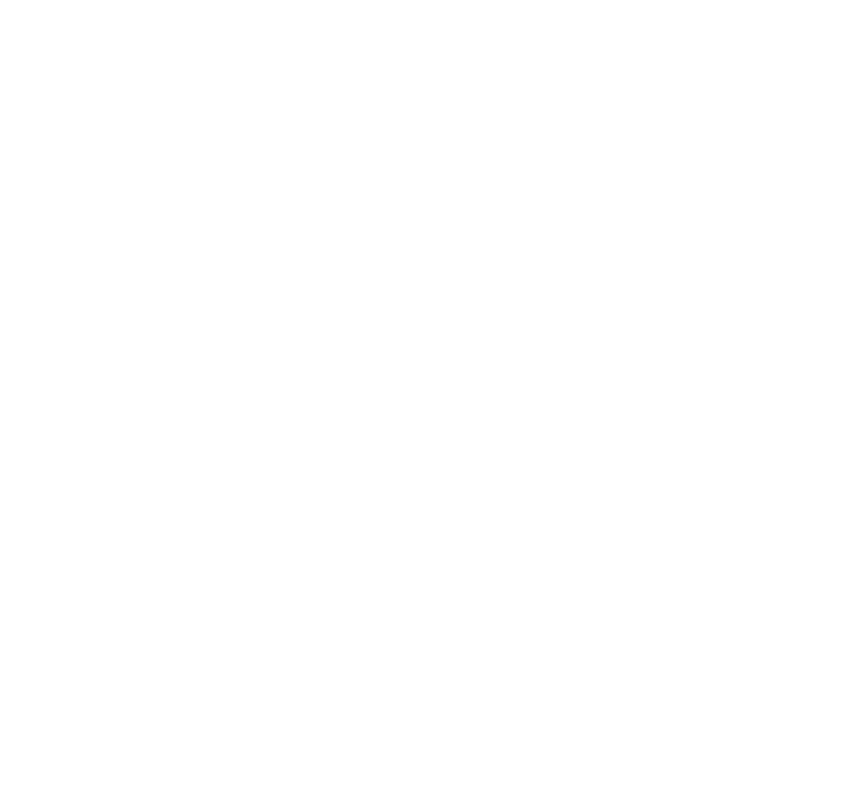
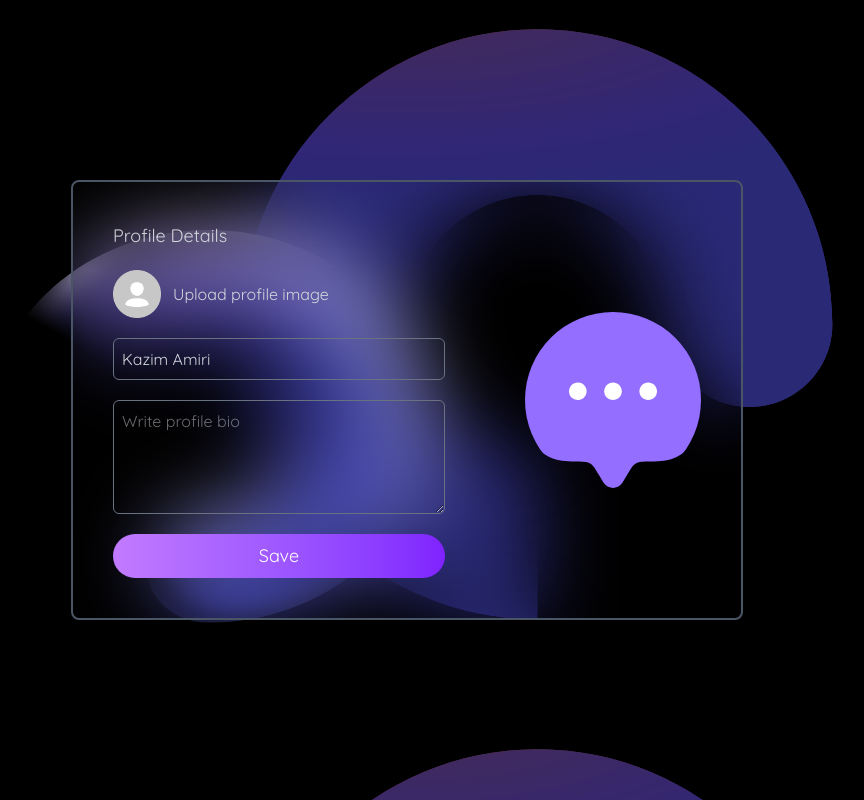
Before and after one commit to MohammadKazim2001/Quik-Chat-app, a React (Vite) app: page /profile in a window 1280 px wide. Before the commit this address had no page. Shown: the whole page, without its empty margins (233-1097 px from the left). Built offline with nearby package versions, Linux system fonts and the light colour scheme.

Commit message:
front has been completed

```diff
--- a/src/App.jsx
+++ b/src/App.jsx
@@ -10,7 +10,7 @@
       <Routes>
         <Route path="/" element={<Home />} />
         <Route path="/login" element={<Login />} />
-        <Route path="/" element={<Profile />} />
+        <Route path="/profile" element={<Profile />} />
       </Routes>
     </div>
   );
--- a/src/components/RightSidebar.jsx
+++ b/src/components/RightSidebar.jsx
@@ -4,11 +4,11 @@
   return (
     selectedUser && (
       <div
-        className={`bg-[#8185B2]/10 text-white w-full relative overflow-y-scroll ${
+        className={`bg-[#8185B2]/10  text-white w-full relative overflow-y-scroll ${
           selectedUser ? "max-md:hidden" : ""
         }`}
       >
-        <div className="pt-16 flex flex-col items-center text-xs font-light mx-auto gap-2">
+        <div className="pt-16 flex flex-col items-center text-xs font-light mx-auto">
           <img
             src={selectedUser?.profilePic || assets.arrow_icon}
             alt=""
--- a/src/pages/Login.jsx
+++ b/src/pages/Login.jsx
@@ -1,27 +1,46 @@
 import React, { useState } from "react";
 import assets from "../assets/assets";
+import { useNavigate } from "react-router-dom";
 
 function Login() {
+  const navigate = useNavigate();
   const [currState, setCurrState] = useState("Sign Up");
   const [fullName, setFullName] = useState("");
   const [email, setEmail] = useState("");
   const [password, setPassword] = useState("");
   const [bio, setBio] = useState("");
-  const [isDataSubmited, setIsDataSubmited] = useState(true);
+  const [isDataSubmited, setIsDataSubmited] = useState(false);
+
+  const onSubmitHandler = (event) => {
+    event.preventDefault();
+    if (currState === "Sign Up" && !isDataSubmited) {
+      setIsDataSubmited(true);
+      return;
+    }
+  };
 
   return (
     <div className="min-h-screen bg-cover flex items-center justify-center gap-8 sm:justify-evenly max-sm:flex-col backdrop-blur-2xl">
       {/* left side  */}
       <img src={assets.logo_big} alt="" className="w-[min(30vw,250px)]" />
       {/* right side  */}
-      <form className="border-2 bg-fwhite/8 text-white border-gray-500 p-6 flex flex-col gap-6 rounded-lg shadow-lg">
+      <form
+        onSubmit={onSubmitHandler}
+        className="border-2 bg-white/8 text-white border-gray-500 p-6 flex flex-col gap-6 rounded-lg shadow-lg"
+      >
         <h2 className="font-medium text-2xl flex justify-between items-center">
           {currState}
-          <img src={assets.arrow_icon} alt="" className="w-5 cursor-pointer" />
+          {isDataSubmited && (
+            <img
+              onClick={() => setIsDataSubmited(false)}
+              src={assets.arrow_icon}
+              alt=""
+              className="w-5 cursor-pointer"
+            />
+          )}
         </h2>
 
-        {currState === "Sign Up" && isDataSubmited && (
-          <>
+        {currState === "Sign Up" && !isDataSubmited && (
           <input
             type="text"
             value={fullName}
@@ -30,23 +49,6 @@
             placeholder="Full Name"
             required
           />
-            <input
-              type="email"
-              value={email}
-              onChange={(e) => setEmail(e.target.value)}
-              className="p-2 border border-gray-500 rounded-md focus:outline-none"
-              placeholder="Email"
-              required
-            />
-            <input
-              type="password"
-              value={password}
-              onChange={(e) => setPassword(e.target.value)}
-              className="p-2 border border-gray-500 rounded-md focus:outline-none"
-              placeholder="Password"
-              required
-            />
-          </>
         )}
 
         {!isDataSubmited && (
@@ -55,7 +57,7 @@
               type="email"
               value={email}
               onChange={(e) => setEmail(e.target.value)}
-              className="p-2 border border-gray-500 rounded-md focus:outline-none"
+              className="p-2 border border-gray-500 rounded-md focus:outline-none focus:ring-2 focus:ring-indigo-500"
               placeholder="Email"
               required
             />
@@ -63,7 +65,7 @@
               type="password"
               value={password}
               onChange={(e) => setPassword(e.target.value)}
-              className="p-2 border border-gray-500 rounded-md focus:outline-none"
+              className="p-2 border border-gray-500 rounded-md focus:outline-none focus:ring-2 focus:ring-indigo-500"
               placeholder="Password"
               required
             />
@@ -78,6 +80,7 @@
             className="p-2 border border-gray-500 rounded-md focus:outline-none focus:ring-2 focus:ring-indigo-500"
             placeholder="provide a short bio..."
             required
+            rows={4}
           ></textarea>
         )}
 
@@ -100,28 +103,27 @@
 
         <div className="flex flex-col gap-2">
           {currState === "Sign Up" ? (
-            <p
+            <p className="text-sm text-gray-600">
+              Already have an account?
+              <span
                 onClick={() => {
                   setCurrState("Login");
                   setIsDataSubmited(false);
                 }}
-              className="text-sm text-gray-600"
+                className="font-medium text-violet-500 cursor-pointer"
               >
-              Already have an account?
-              <span className="font-medium text-violet-500 cursor-pointer">
-                Login
+                Login here
               </span>
             </p>
           ) : (
-            <p
+            <p className="text-sm text-gray-600">
+              Create an account
+              <span
                 onClick={() => {
                   setCurrState("Sign Up");
-                setIsDataSubmited(true);
                 }}
-              className="text-sm text-gray-600"
+                className="font-medium text-violet-500 cursor-pointer"
               >
-              Create an account
-              <span className="font-medium text-violet-500 cursor-pointer">
                 Click here
               </span>
             </p>
--- a/src/pages/Profile.jsx
+++ b/src/pages/Profile.jsx
@@ -1,9 +1,77 @@
-import React from "react";
+import React, { useState } from "react";
+import { useNavigate } from "react-router-dom";
+import assets from "../assets/assets";
 
 function Profile() {
+  const navigate = useNavigate();
+  const [selectedImg, setSelectedImg] = useState(null);
+  const [name, setName] = useState("Kazim Amiri");
+  const [bio, setBio] = useState("");
+
+  const handleSubmit = async (e) => {
+    e.preventDefault();
+    navigate("/");
+  };
+
   return (
-    <div>
-      <h1>profile</h1>
+    <div className="min-h-screen bg-cover bg-no-repeat flex items-center justify-center">
+      <div className="w-5/6 max-w-2xl backdrop-blur-2xl text-gray-300 border-2 border-gray-600 flex items-center justify-between max-sm:flex-col-reverse rounded-lg">
+        <form
+          onSubmit={handleSubmit}
+          className="flex flex-col gap-5 p-10 flex-1"
+        >
+          <h3 className="text-lg">Profile Details</h3>
+          <label
+            htmlFor="avatar"
+            className="flex items-center gap-3 cursor-pointer"
+          >
+            <input
+              type="file"
+              onChange={(e) => setSelectedImg(e.target.files[0])}
+              id="avatar"
+              accept=".png, .jpg, .jpeg"
+              hidden
+            />
+            <img
+              src={
+                selectedImg
+                  ? URL.createObjectURL(selectedImg)
+                  : assets.avatar_icon
+              }
+              alt=""
+              className={`w-12 h-12 ${selectedImg && "rounded-full"}`}
+            />
+            Upload profile image
+          </label>
+          <input
+            type="text"
+            onChange={(e) => setName(e.target.value)}
+            value={name}
+            placeholder="Your name"
+            className="p-2 border border-gray-500 rounded-md focus:outline-none focus:ring-2 focus:ring-violet-500"
+            required
+          />
+          <textarea
+            onChange={(e) => setBio(e.target.value)}
+            value={bio}
+            placeholder="Write profile bio"
+            className="p-2 border border-gray-500 rounded-md focus:outline-none focus:ring-2 focus:ring-violet-500"
+            required
+            rows={4}
+          ></textarea>
+          <button
+            type="submit"
+            className="bg-gradient-to-r from-purple-400 to-violet-600 text-white p-2 rounded-full text-lg cursor-pointer"
+          >
+            Save
+          </button>
+        </form>
+        <img
+          src={assets.logo_icon}
+          alt=""
+          className="max-w-44 aspect-square rounded-full mx-10 max-sm:mt-10"
+        />
+      </div>
     </div>
   );
 }
```
Lines whose indentation alone changed are shown as unchanged.
